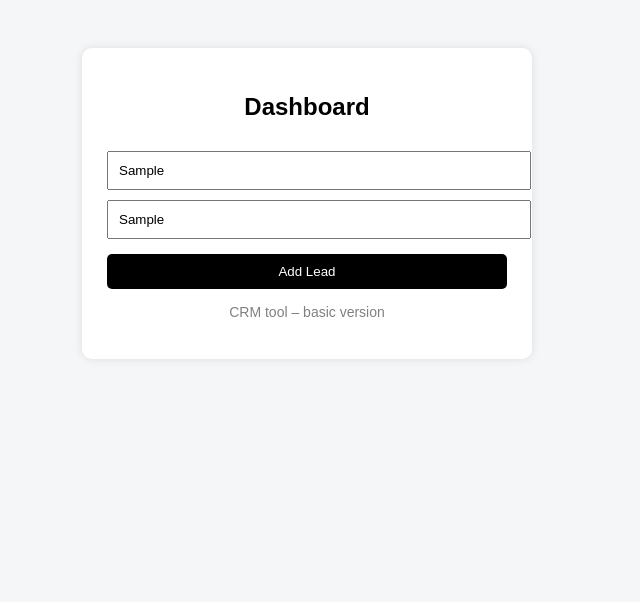
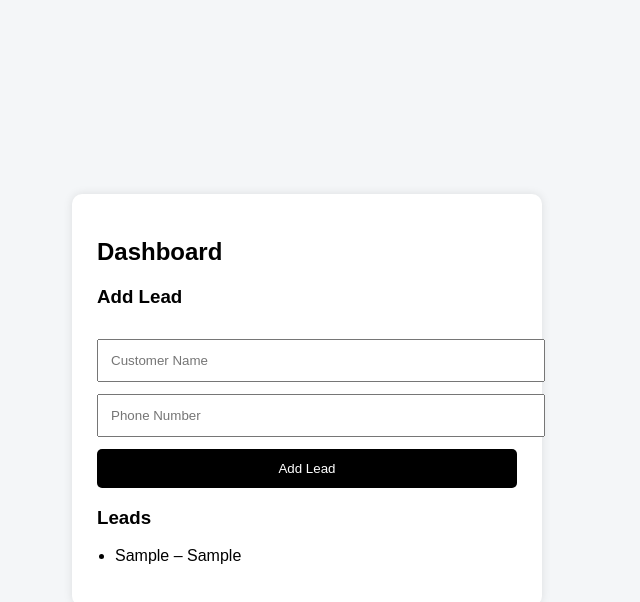
Before and after one commit to automifyAi/automify, a plain HTML site: page dashboard.html in a window 1280 px wide. Both pictures are taken after typing "Sample", "Sample" into the empty fields and a click on the button "Add Lead". Shown: the whole page, without its empty margins (333-973 px from the left). Drawn offline with Linux system fonts and the light colour scheme.

Commit message:
Update dashboard.html

```diff
--- a/dashboard.html
+++ b/dashboard.html
@@ -1,58 +1,100 @@
 <!DOCTYPE html>
-<html>
+<html lang="en">
 <head>
-  <title>Automify Dashboard</title>
+  <meta charset="UTF-8">
+  <title>Dashboard – Automify</title>
+
+  <!-- SEO -->
+  <meta name="description" content="Automify dashboard to manage customer leads using a simple CRM.">
+
+  <!-- Mobile -->
+  <meta name="viewport" content="width=device-width, initial-scale=1.0">
+
   <style>
-    body {
-      font-family: Arial;
-      background: #f4f6f8;
-      padding: 40px;
+    body{
+      margin:0;
+      font-family:Arial, sans-serif;
+      background:#f4f6f8;
     }
-    .box {
-      background: white;
-      max-width: 400px;
-      margin: auto;
-      padding: 25px;
-      border-radius: 10px;
-      box-shadow: 0 0 10px rgba(0,0,0,0.1);
+    .container{
+      min-height:100vh;
+      display:flex;
+      align-items:center;
+      justify-content:center;
     }
-    h2 {
-      text-align: center;
+    .box{
+      background:#fff;
+      width:90%;
+      max-width:420px;
+      padding:25px;
+      border-radius:10px;
+      box-shadow:0 0 10px rgba(0,0,0,0.1);
     }
-    input {
-      width: 100%;
-      padding: 10px;
-      margin-top: 10px;
+    input,button{
+      width:100%;
+      padding:12px;
+      margin-top:12px;
     }
-    button {
-      width: 100%;
-      margin-top: 15px;
-      padding: 10px;
-      background: black;
-      color: white;
-      border: none;
-      border-radius: 5px;
+    button{
+      background:#000;
+      color:#fff;
+      border:none;
+      border-radius:5px;
     }
-    .note {
-      text-align: center;
-      margin-top: 15px;
-      font-size: 14px;
-      color: gray;
+    ul{
+      padding-left:18px;
+      margin-top:15px;
+    }
+    li{
+      margin-bottom:8px;
     }
   </style>
 </head>
 <body>
 
+<div class="container">
   <div class="box">
     <h2>Dashboard</h2>
 
-    <input placeholder="Customer Name">
-    <input placeholder="Phone Number">
+    <h3>Add Lead</h3>
+    <input id="name" placeholder="Customer Name">
+    <input id="phone" placeholder="Phone Number">
+    <button onclick="addLead()">Add Lead</button>
 
-    <button>Add Lead</button>
+    <h3>Leads</h3>
+    <ul id="leadList"></ul>
+  </div>
+</div>
 
-    <p class="note">CRM tool – basic version</p>
-  </div>
+<script>
+  function loadLeads(){
+    const leads = JSON.parse(localStorage.getItem("leads")) || [];
+    const list = document.getElementById("leadList");
+    list.innerHTML = "";
+    leads.forEach(l => {
+      const li = document.createElement("li");
+      li.textContent = l.name + " – " + l.phone;
+      list.appendChild(li);
+    });
+  }
+
+  function addLead(){
+    const name = document.getElementById("name").value;
+    const phone = document.getElementById("phone").value;
+    if(!name || !phone) return;
+
+    const leads = JSON.parse(localStorage.getItem("leads")) || [];
+    leads.push({name, phone});
+    localStorage.setItem("leads", JSON.stringify(leads));
+
+    document.getElementById("name").value = "";
+    document.getElementById("phone").value = "";
+
+    loadLeads();
+  }
+
+  loadLeads();
+</script>
 
 </body>
 </html>
```
